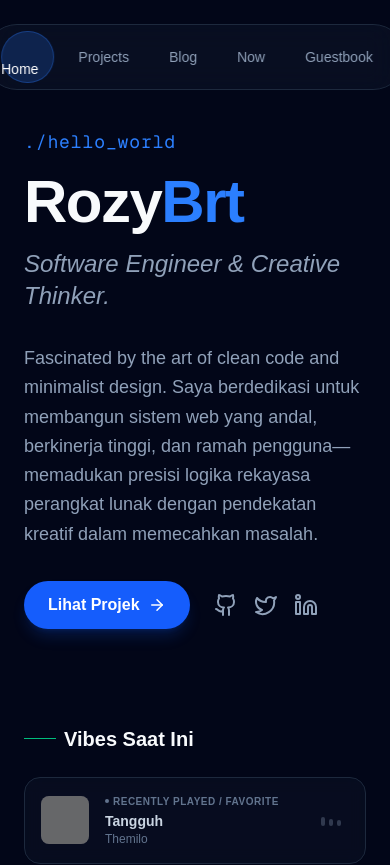
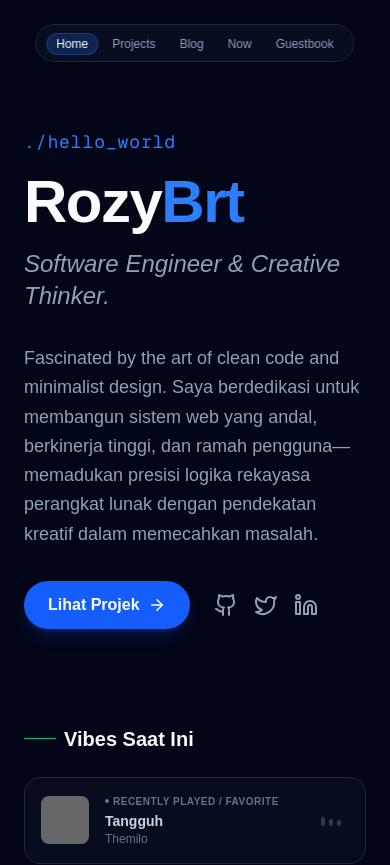
Before and after one commit to RozyBrt/portofolio-project, a Next.js app: page / in a window 390 px wide. Shown: the top 865 px of the page. Built offline with nearby package versions, Linux system fonts and the light colour scheme; no server answers; the database is empty; grey boxes are pictures that could not be loaded.

Commit message:
fix: optimized floating navigation responsiveness for small mobile viewports

```diff
--- a/src/components/Navigation.tsx
+++ b/src/components/Navigation.tsx
@@ -16,13 +16,13 @@ export default function Navigation() {
   const pathname = usePathname()
 
   return (
-    <nav className="fixed top-6 left-1/2 -translate-x-1/2 z-50 px-4 py-2 bg-slate-900/50 backdrop-blur-md border border-slate-800 rounded-full">
-      <ul className="flex items-center gap-2">
+    <nav className="fixed top-6 left-1/2 -translate-x-1/2 z-50 px-2.5 py-1.5 sm:px-4 sm:py-2 bg-slate-900/50 backdrop-blur-md border border-slate-800 rounded-full max-w-[95vw] sm:max-w-none">
+      <ul className="flex items-center gap-1 sm:gap-2">
         {navItems.map((item) => (
           <li key={item.path}>
             <Link
               href={item.path}
-              className={`relative px-4 py-1.5 text-sm font-medium transition-colors hover:text-white ${
+              className={`relative px-2.5 py-1 sm:px-4 sm:py-1.5 text-xs sm:text-sm font-medium transition-colors hover:text-white whitespace-nowrap ${
                 pathname === item.path ? 'text-white' : 'text-slate-400'
               }`}
             >
```
